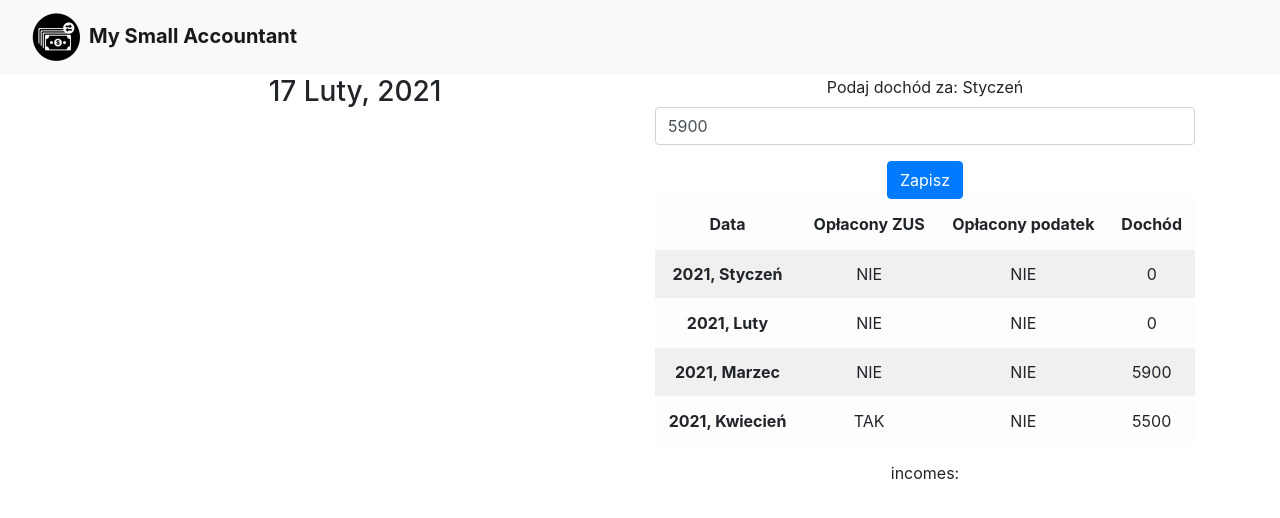
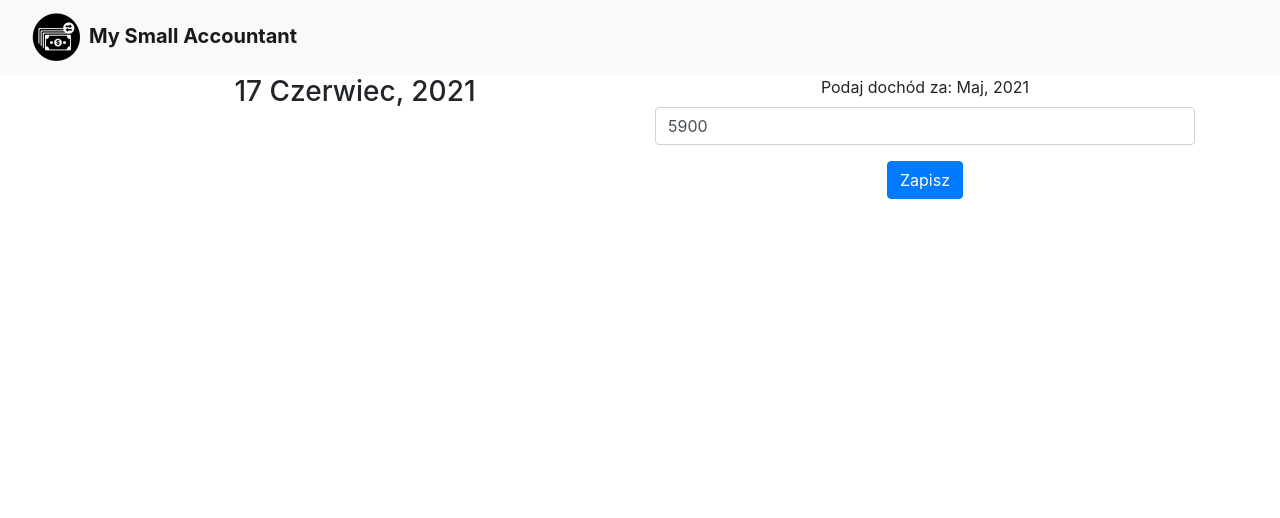
Before and after one commit to przemekoz/my-small-accountant, a React (Create React App) app: page / in a window 1280 px wide. Shown: the top 518 px of the page. Built offline with nearby package versions, Linux system fonts and the light colour scheme.

Commit message:
added: helper for previous month year

```diff
--- a/src/App.js
+++ b/src/App.js
@@ -4,10 +4,31 @@ import { CurrentDate } from './components/CurrentDate';
 import { EnterIncome } from './components/EnterIncome';
 import { EntriesComponent } from './components/EntriesComponent';
 import { Config } from './config/config';
-// import logo from '../public/logo.png';
+import { Entries } from './data/entries';
+import { getPreviousMonthYear } from "./helpers";
 
 function App() {
   const date = new Date();
+  const currentDate = date.getDate();
+
+
+  // const currentMonth = date.getMonth();
+  //@todo TESTS
+  const currentMonth = 5;
+
+
+  const currentYear = date.getFullYear();
+  const [ previousMonth, previousYear ] = getPreviousMonthYear(currentMonth, currentYear);
+
+  const hasPraviousMonthIncome = () => {
+    return Entries.find(entry => entry.month === previousMonth && entry.year === previousYear && entry.income > 0);
+  }
+
+  const propsCurrentMonthYear = {
+    currentMonth,
+    currentYear
+  };
+
   return (
     <div className="App">
       <nav className="navbar navbar-light bg-light">
@@ -21,12 +42,11 @@ function App() {
       <div className="container">
         <div className="row align-items-start">
           <div className="col">
-            <CurrentDate date={ date } />
+            <CurrentDate { ...propsCurrentMonthYear } currentDate={ currentDate } />
           </div>
           <div className="col">
-            <EnterIncome date={ date } defaultIncome={ Config.defaultIncome } />
-            <EntriesComponent />
-            <Calculations date={ date } />
+            { !hasPraviousMonthIncome() && <EnterIncome { ...propsCurrentMonthYear } defaultIncome={ Config.defaultIncome } /> }
+            { hasPraviousMonthIncome() && <EntriesCalculations { ...propsCurrentMonthYear } /> }
           </div>
         </div>
       </div>
@@ -34,4 +54,13 @@ function App() {
   );
 }
 
+const EntriesCalculations = (propsCurrentMonthYear) => {
+  return (
+    <>
+      <EntriesComponent />
+      <Calculations { ...propsCurrentMonthYear } />
+    </>
+  )
+};
+
 export default App;
--- a/src/components/Calculations.js
+++ b/src/components/Calculations.js
@@ -2,20 +2,19 @@ import React from "react";
 import { Entries } from "../data/entries";
 
 export const Calculations = (props) => {
-  const { date } = props;
+  const { currentMonth, currentYear } = props;
   return (
     <>
-      {/* incomes: { getIncomes(date.getMonth(), date.getFullYear()) } */ }
-      incomes: { getIncomes(4, date.getFullYear()) }
+      incomes: { getIncomes(currentMonth, currentYear) }
     </>
   );
 };
 
-const getIncomes = (currentMonth, currentYear) => {
+export const getIncomes = (currentMonth, currentYear) => {
   if (currentMonth > 0) {
     console.log("od stycznia do miesiąc przed aktualnym miesiącem")
     const filteredEntries = Entries.filter(entry => {
-      return parseInt(entry.year, 10) === parseInt(currentYear, 10) && entry.month < currentMonth;
+      return entry.year === currentYear && entry.month < currentMonth;
     });
 
     console.log(filteredEntries)
--- a/src/components/CurrentDate.js
+++ b/src/components/CurrentDate.js
@@ -2,10 +2,10 @@ import React from "react";
 import { Months } from "../config/months";
 
 export const CurrentDate = (props) => {
-  const { date } = props;
+  const { currentMonth, currentYear, currentDate } = props;
   return (
     <h3>
-      { date.getDate() } { Months[ date.getMonth() ] }, { date.getFullYear() }
+      { currentDate } { Months[ currentMonth ] }, { currentYear }
     </h3>
   );
 };
--- a/src/components/EnterIncome.js
+++ b/src/components/EnterIncome.js
@@ -1,11 +1,12 @@
 import React, { useState } from "react";
 import { Months } from "../config/months";
+import { getPreviousMonthYear } from "../helpers";
 
 export const EnterIncome = (props) => {
 
-  const { date } = props;
-
+  const { currentMonth, currentYear } = props;
   const [ income, setIncome ] = useState(props.defaultIncome);
+  const [ previousMonth, previousYear ] = getPreviousMonthYear(currentMonth, currentYear);
 
   const onChangeIncome = (event) => {
     setIncome(event.target.value);
@@ -15,19 +16,11 @@ export const EnterIncome = (props) => {
 
   }
 
-  const getPreviusMonth = () => {
-    const currentMonth = date.getMonth();
-    if ( currentMonth > 0 ) {
-      return Months[ currentMonth - 1 ];
-    }
-    return "@todo grudzień poprzedni rok";
-  }
-
   return (
     <form>
       <div className="mb-3">
-        <label htmlFor="exampleInputEmail1" className="form-label">Podaj dochód za: {getPreviusMonth()} </label>
-        <input type="number" className="form-control" aria-describedby="income" onChange={ onChangeIncome } value={income} />
+        <label htmlFor="exampleInputEmail1" className="form-label">Podaj dochód za: { Months[ previousMonth ] }, { previousYear } </label>
+        <input type="number" className="form-control" aria-describedby="income" onChange={ onChangeIncome } value={ income } />
       </div>
       <button type="submit" className="btn btn-primary" onClick={ submitIncome }>Zapisz</button>
     </form>
--- /dev/null
+++ b/src/helpers/index.js
@@ -0,0 +1,7 @@
+export const getPreviousMonthYear = (currentMonth, currentYear) => {
+  if (currentMonth > 0) {
+    return [ parseInt(currentMonth, 10) - 1, parseInt(currentYear, 10) ];
+  }
+  // if now is january
+  return [ 11, parseInt(currentYear, 10) - 1 ];
+}
```
Also changed, not shown: 2 other files (tests, documents, lock files or other folders).
